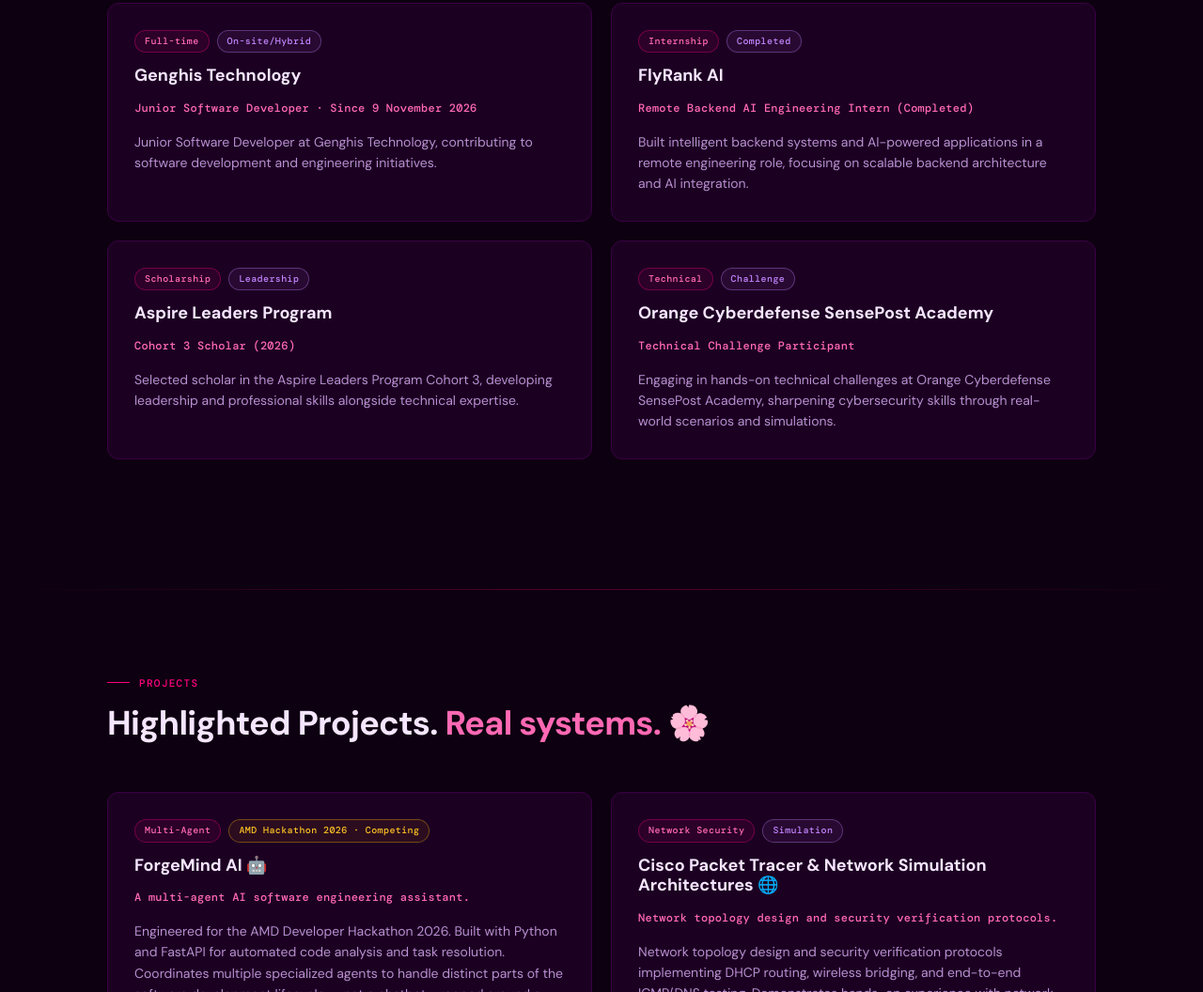
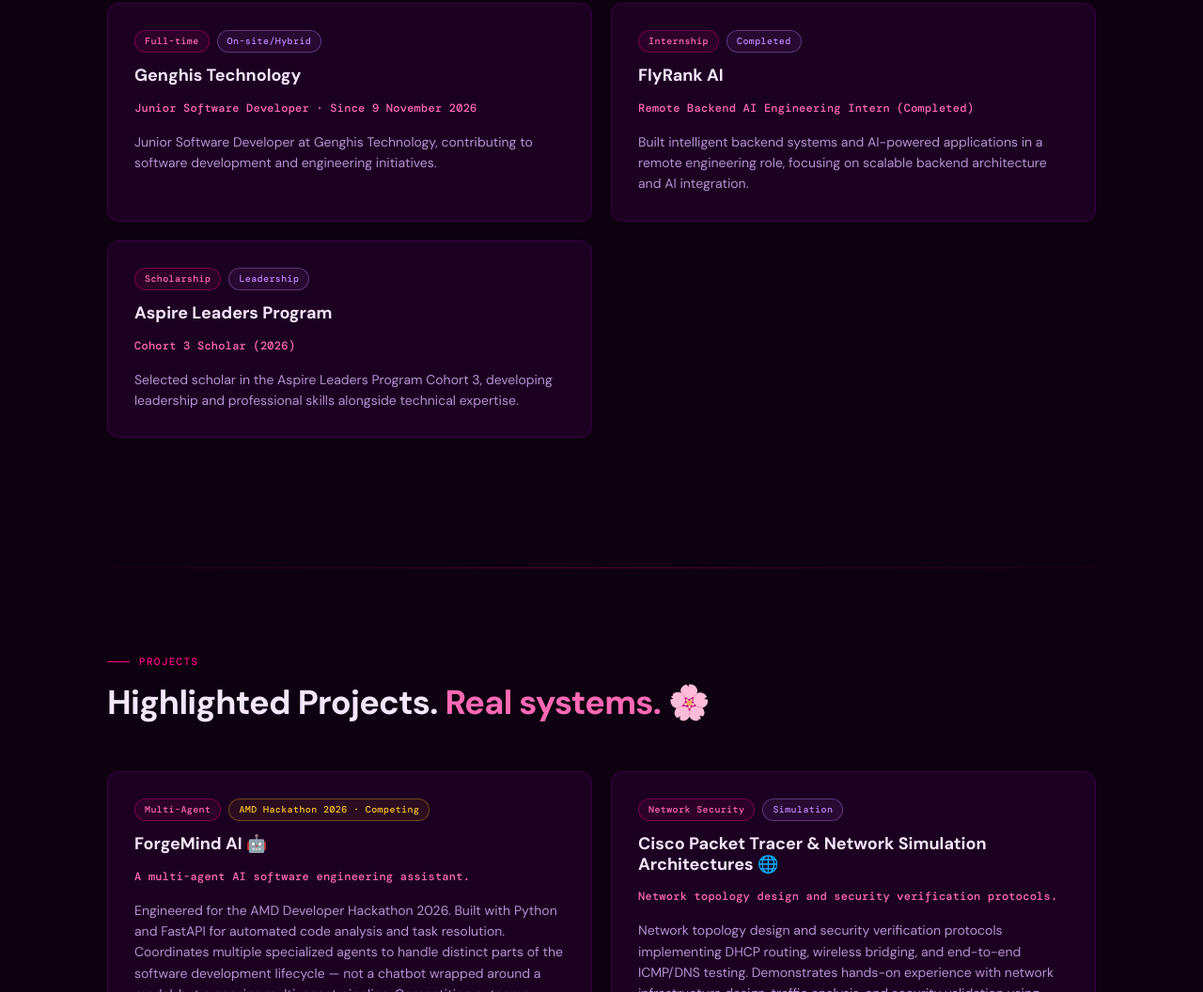
Before and after one commit to NeoPhukubye/NeoPhukubye, a plain HTML site: page index.html in a window 1280 px wide. Shown: the part 2636-3692 px from the top of the page at 94% size. Drawn offline with nearby package versions, Linux system fonts and the light colour scheme; animation ran at ten frames a second.

Commit message:
Remove Orange Cyberdefense SensePost Academy from experience

```diff
--- a/index.html
+++ b/index.html
@@ -616,15 +616,7 @@
         <div class="claim">Cohort 3 Scholar (2026)</div>
         <p>Selected scholar in the Aspire Leaders Program Cohort 3, developing leadership and professional skills alongside technical expertise.</p>
       </div>
-      <div class="card">
-        <div class="tags">
-          <span class="tag pink">Technical</span>
-          <span class="tag lavender">Challenge</span>
-        </div>
-        <h3>Orange Cyberdefense SensePost Academy</h3>
-        <div class="claim">Technical Challenge Participant</div>
-        <p>Engaging in hands-on technical challenges at Orange Cyberdefense SensePost Academy, sharpening cybersecurity skills through real-world scenarios and simulations.</p>
-      </div>
+
     </div>
   </div>
 </section>
```
Also changed, not shown: 1 other file.
